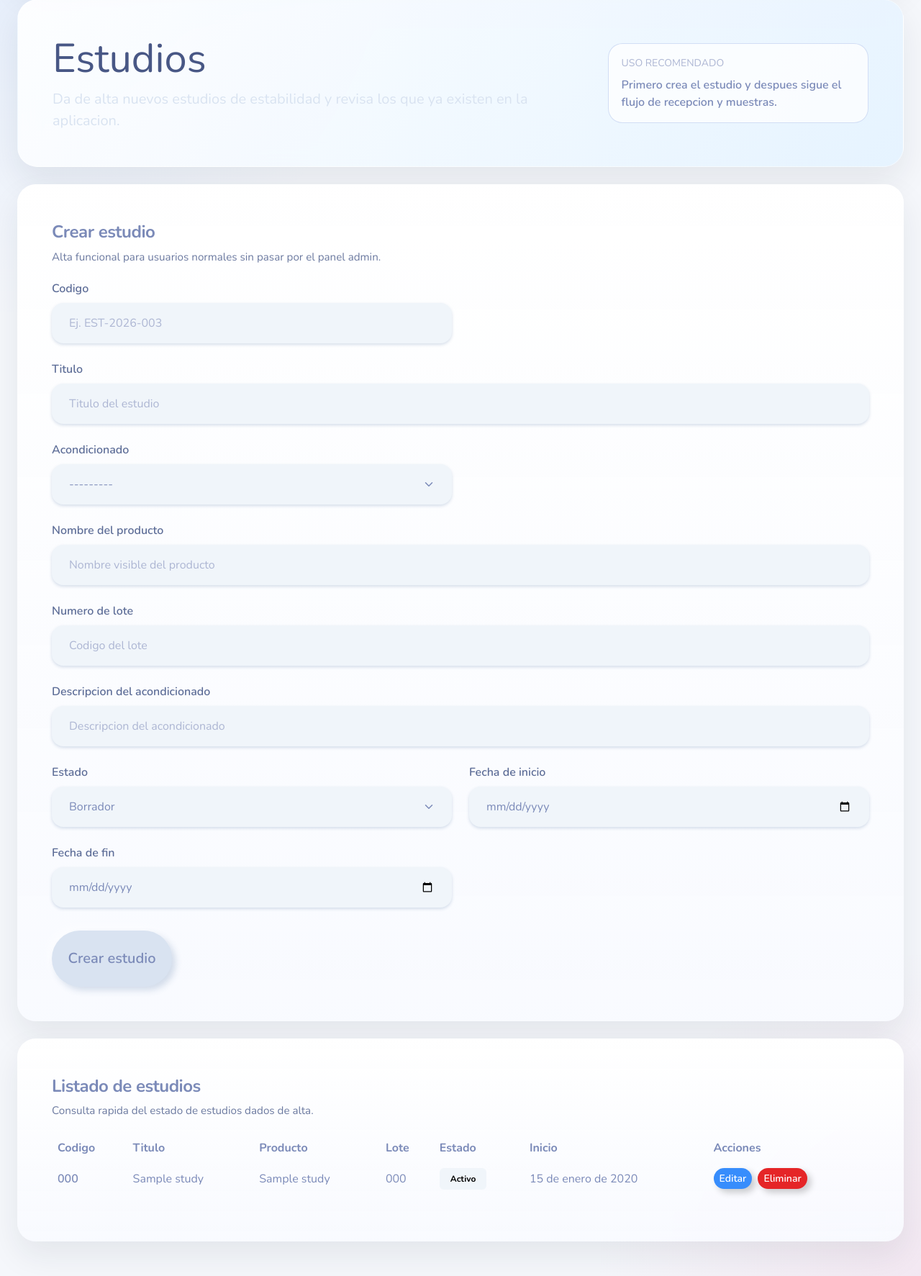
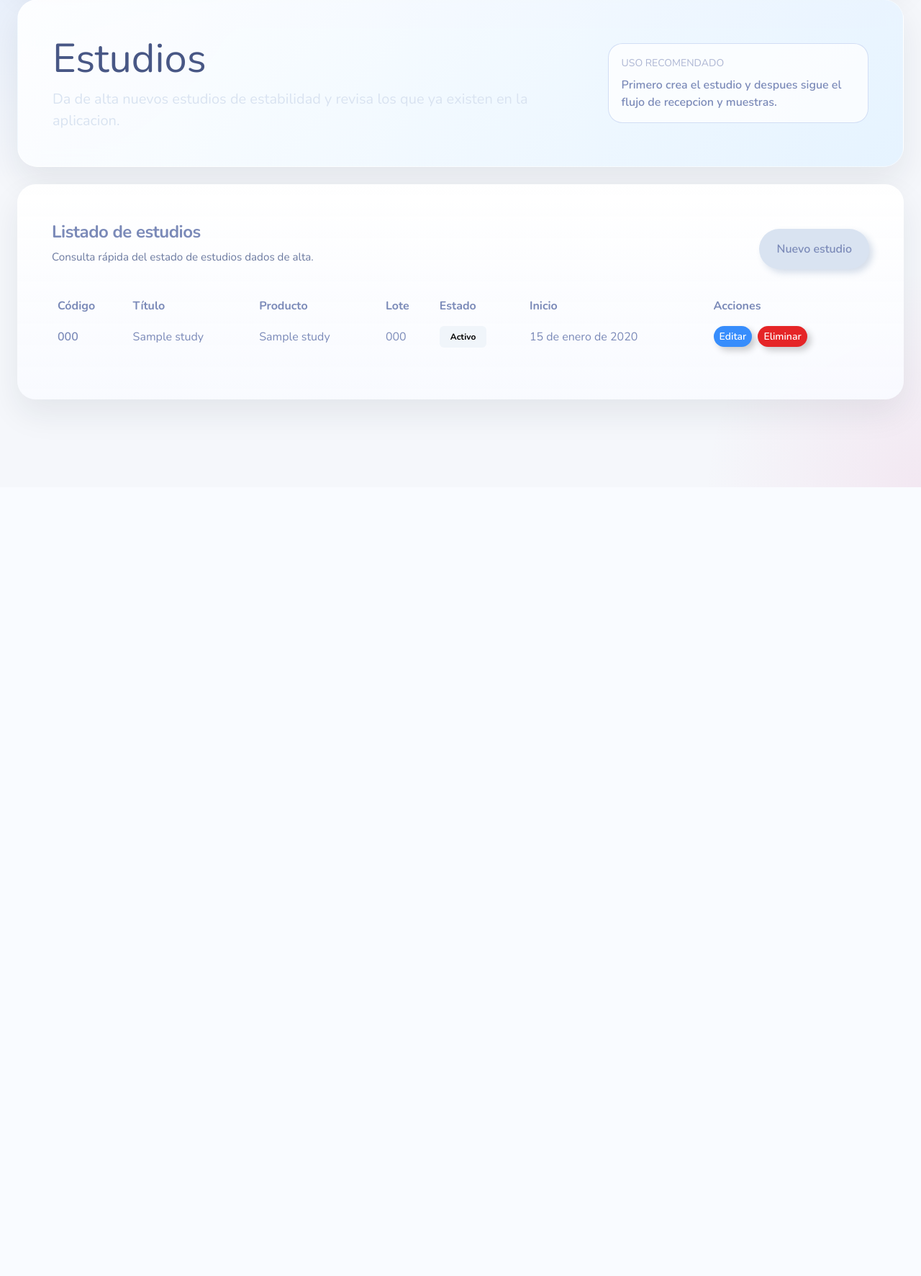
Before and after one commit to pprofilers-ui/proyectoafmgde, a Django app: page /app/studies/ in a window 1280 px wide. Shown: the part 123-1896 px from the top of the page at 72% size. After the commit the page ends 800 px from the top, so only its background shows below. Run offline with Django 5.2, Linux system fonts and the light colour scheme; a user stored in the database is signed in; tables that the repository leaves empty hold one stand-in row (values such as "Sample post"); some libraries are stand-ins or nearby versions.

Commit message:
Fix: se han aplicado cambios en el fromulario de estudios el listado y crear estudio y se han cambioado labels y posicionamiento de los campos

```diff
--- a/stability/admin.py
+++ b/stability/admin.py
@@ -77,7 +77,7 @@ _apply_admin_field_labels(Study, {
     "packaging": "Acondicionado",
     "product_name": "Nombre del producto",
     "batch_number": "Número de lote",
-    "packaging_description": "Descripción del acondicionado",
+    "packaging_description": "Comentarios",
     "company_code": "Código empresa",
     "status": "Estado",
     "start_date": "Fecha de inicio",
--- a/stability/models.py
+++ b/stability/models.py
@@ -35,8 +35,8 @@ class PackagingConfiguration(TimeStampedModel):
     is_active = models.BooleanField(default=True)
 
     class Meta:
-        verbose_name = "Configuración de Acondicionamiento"
-        verbose_name_plural = "Configuraciones de Acondicionamiento"
+        verbose_name = "Formato"
+        verbose_name_plural = "Formatos"
 
     def __str__(self):
         return f"{self.code} - {self.name}"
--- a/stability/web_forms.py
+++ b/stability/web_forms.py
@@ -120,7 +120,7 @@ class StudyCreateForm(forms.ModelForm):
             "packaging": "Acondicionado",
             "product_name": "Nombre del producto",
             "batch_number": "Numero de lote",
-            "packaging_description": "Descripcion del acondicionado",
+            "packaging_description": "Comentarios",
             "status": "Estado",
             "start_date": "Fecha de inicio",
             "end_date": "Fecha de fin",
@@ -130,7 +130,7 @@ class StudyCreateForm(forms.ModelForm):
             "title": "Titulo del estudio",
             "product_name": "Nombre visible del producto",
             "batch_number": "Codigo del lote",
-            "packaging_description": "Descripcion del acondicionado",
+            "packaging_description": "Comentarios",
         }
         for name, field in self.fields.items():
             field.label = labels.get(name, field.label)
@@ -170,7 +170,7 @@ class StudyEditForm(forms.ModelForm):
             "packaging": "Acondicionado",
             "product_name": "Nombre del producto",
             "batch_number": "Numero de lote",
-            "packaging_description": "Descripcion del acondicionado",
+            "packaging_description": "Comentarios",
             "status": "Estado",
             "start_date": "Fecha de inicio",
             "end_date": "Fecha de fin",
@@ -180,7 +180,7 @@ class StudyEditForm(forms.ModelForm):
             "title": "Titulo del estudio",
             "product_name": "Nombre visible del producto",
             "batch_number": "Codigo del lote",
-            "packaging_description": "Descripcion del acondicionado",
+            "packaging_description": "Comentarios",
         }
         for name, field in self.fields.items():
             field.label = labels.get(name, field.label)
--- a/templates/web/studies.html
+++ b/templates/web/studies.html
@@ -17,70 +17,142 @@
 </div>
 
 <div class="row g-4">
+
+    <!-- LISTADO ARRIBA -->
     <div class="col-12">
         <div class="card glass soft-card border-0 h-100">
             <div class="card-body p-4 p-lg-5">
-                <div class="app-section-title">Crear estudio</div>
-                <div class="app-section-copy">Alta funcional para usuarios normales sin pasar por el panel admin.</div>
-                <form method="post" action="/app/studies/create/" class="row g-4">
-                    {% csrf_token %}
-                    {% for field in study_form %}
-                    <div class="{% if field.name == 'title' or field.name == 'packaging_description' or field.name == 'product_name' or field.name == 'batch_number' %}col-12{% else %}col-md-6{% endif %}">
-                        <label class="form-label">{{ field.label }}</label>
-                        {{ field }}
-                        {% if field.errors %}<div class="text-danger small mt-1">{{ field.errors|striptags }}</div>{% endif %}
+
+                <div class="d-flex justify-content-between align-items-center mb-3">
+                    <div>
+                        <div class="app-section-title">Listado de estudios</div>
+                        <div class="app-section-copy">
+                            Consulta rápida del estado de estudios dados de alta.
+                        </div>
                     </div>
-                    {% endfor %}
-                    <div class="col-12 pt-2">
-                        <button class="btn btn-primary btn-lg soft-pill" type="submit">Crear estudio</button>
-                    </div>
-                </form>
-            </div>
-        </div>
-    </div>
 
-    <div class="col-12">
-        <div class="card glass soft-card border-0 h-100">
-            <div class="card-body p-4 p-lg-5">
-                <div class="app-section-title">Listado de estudios</div>
-                <div class="app-section-copy">Consulta rapida del estado de estudios dados de alta.</div>
+                    <button
+                        class="btn btn-primary rounded-pill"
+                        type="button"
+                        onclick="toggleStudyForm()">
+                        <i class="bi bi-plus-lg"></i> Nuevo estudio
+                    </button>
+                </div>
+
                 <div class="table-responsive">
                     <table class="table table-hover align-middle">
                         <tr>
-                            <th>Codigo</th>
-                            <th>Titulo</th>
+                            <th>Código</th>
+                            <th>Título</th>
                             <th>Producto</th>
                             <th>Lote</th>
                             <th>Estado</th>
                             <th>Inicio</th>
                             <th>Acciones</th>
                         </tr>
+
                         {% for study in studies %}
                         <tr>
                             <td class="fw-semibold">{{ study.code }}</td>
                             <td>{{ study.title }}</td>
                             <td>{{ study.product_name }}</td>
                             <td>{{ study.batch_number }}</td>
-                            <td><span class="badge text-bg-light">{{ study.get_status_display }}</span></td>
+                            <td>
+                                <span class="badge text-bg-light">
+                                    {{ study.get_status_display }}
+                                </span>
+                            </td>
                             <td>{{ study.start_date }}</td>
                             <td class="text-nowrap">
-                                <a class="btn btn-sm btn-outline-primary rounded-pill me-1" href="#" onclick="openStudyEditModal('{{ study.id }}', '{{ study.code|escapejs }}', '{{ study.title|escapejs }}', '{{ study.packaging_id|default:'' }}', '{{ study.product_name|escapejs }}', '{{ study.batch_number|escapejs }}', '{{ study.packaging_description|escapejs }}', '{{ study.status }}', '{{ study.start_date|date:"Y-m-d" }}', '{{ study.end_date|default:''|date:"Y-m-d" }}'); return false;">Editar</a>
-                                <form method="post" action="/app/studies/{{ study.id }}/delete/" class="d-inline study-delete-form">
+                                <a
+                                    class="btn btn-sm btn-outline-primary rounded-pill me-1"
+                                    href="#"
+                                    onclick="openStudyEditModal('{{ study.id }}', '{{ study.code|escapejs }}', '{{ study.title|escapejs }}', '{{ study.packaging_id|default:'' }}', '{{ study.product_name|escapejs }}', '{{ study.batch_number|escapejs }}', '{{ study.packaging_description|escapejs }}', '{{ study.status }}', '{{ study.start_date|date:'Y-m-d' }}', '{{ study.end_date|default:''|date:'Y-m-d' }}'); return false;">
+                                    Editar
+                                </a>
+
+                                <form
+                                    method="post"
+                                    action="/app/studies/{{ study.id }}/delete/"
+                                    class="d-inline study-delete-form">
                                     {% csrf_token %}
-                                    <button class="btn btn-sm btn-outline-danger rounded-pill" type="submit">Eliminar</button>
+                                    <button
+                                        class="btn btn-sm btn-outline-danger rounded-pill"
+                                        type="submit">
+                                        Eliminar
+                                    </button>
                                 </form>
                             </td>
                         </tr>
                         {% empty %}
                         <tr>
-                            <td colspan="7" class="text-muted">No hay estudios todavia.</td>
+                            <td colspan="7" class="text-muted">
+                                No hay estudios todavía.
+                            </td>
                         </tr>
                         {% endfor %}
                     </table>
                 </div>
+
             </div>
         </div>
     </div>
+
+    <!-- FORMULARIO ABAJO OCULTO -->
+    <div class="col-12" id="createStudySection" style="display:none;">
+        <div class="card glass soft-card border-0 h-100">
+            <div class="card-body p-4 p-lg-5">
+
+                <div class="d-flex justify-content-between align-items-center mb-3">
+                    <div>
+                        <div class="app-section-title">Crear estudio</div>
+                        <div class="app-section-copy">
+                            Alta funcional para usuarios normales sin pasar por el panel admin.
+                        </div>
+                    </div>
+
+                    <button
+                        type="button"
+                        class="btn btn-outline-secondary rounded-pill"
+                        onclick="toggleStudyForm()">
+                        Cerrar
+                    </button>
+                </div>
+
+                <form method="post" action="/app/studies/create/" class="row g-4">
+                    {% csrf_token %}
+
+                    {% for field in study_form %}
+                    <div class="{% if field.name == 'title' or field.name == 'packaging_description' %}col-12{% elif field.name == 'packaging' or field.name == 'product_name' or field.name == 'batch_number' or field.name == 'status' or field.name == 'start_date' or field.name == 'end_date' %}col-md-4{% else %}col-md-6{% endif %}">
+
+                        <label class="form-label">
+                            {{ field.label }}
+                        </label>
+
+                        {{ field }}
+
+                        {% if field.errors %}
+                        <div class="text-danger small mt-1">
+                            {{ field.errors|striptags }}
+                        </div>
+                        {% endif %}
+                    </div>
+                    {% endfor %}
+
+                    <div class="col-12 pt-2">
+                        <button
+                            class="btn btn-primary btn-lg soft-pill"
+                            type="submit">
+                            Crear estudio
+                        </button>
+                    </div>
+
+                </form>
+
+            </div>
+        </div>
+    </div>
+
 </div>
 
 <div class="modal fade" id="studyEditModal" tabindex="-1" aria-hidden="true">
@@ -119,7 +191,7 @@
                             {{ study_form.batch_number }}
                         </div>
                         <div class="col-12">
-                            <label class="form-label">Descripcion del acondicionado</label>
+                            <label class="form-label">Comentarios</label>
                             {{ study_form.packaging_description }}
                         </div>
                         <div class="col-md-6">
@@ -158,6 +230,25 @@ function openStudyEditModal(studyId, code, title, packagingId, productName, batc
     modal.show();
 }
 
+
+function toggleStudyForm() {
+    const section = document.getElementById('createStudySection');
+
+    if (section.style.display === 'none' || section.style.display === '') {
+        section.style.display = 'block';
+
+        setTimeout(() => {
+            section.scrollIntoView({
+                behavior: 'smooth',
+                block: 'start'
+            });
+        }, 100);
+    } else {
+        section.style.display = 'none';
+    }
+}
+
+
 document.addEventListener('DOMContentLoaded', function () {
     document.querySelectorAll('.study-delete-form').forEach(function (form) {
         form.addEventListener('submit', function (event) {
```
